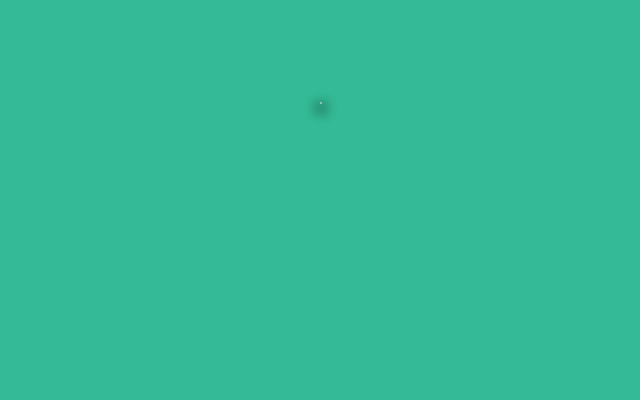
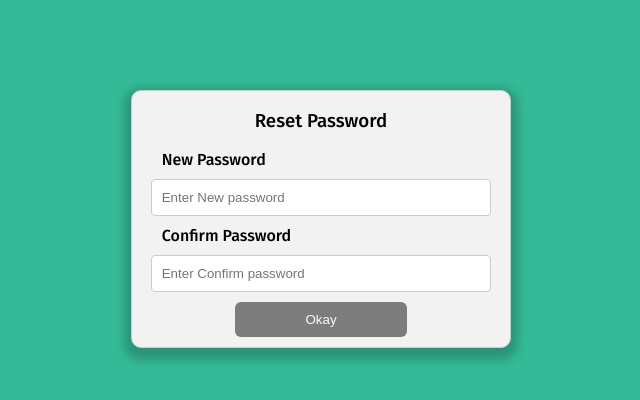
Before and after one commit to rimadas123/chatapp-frontend, a React (Create React App) app: page /resetpassword in a window 1280 px wide. Shown: the top 400 px of the page, without its empty margins (319-959 px from the left). Built offline with nearby package versions, Linux system fonts and the light colour scheme.

Commit message:
made changes in some files

```diff
--- a/src/App.js
+++ b/src/App.js
@@ -3,33 +3,19 @@ import Register from './Components/Register';
 import Login from './Components/Login';
 import { BrowserRouter as Router, Switch, Route } from 'react-router-dom';
 import ForgotPassword from './Components/ForgotPassword';
+import ResetPassword from './Components/ResetPassword';
 
 function App() {
   return (
     <Router>
     <div className="App">
-      {/* <nav>
-        <div className="container">
-          <Link className="brand" to={"/sign-in"}>ChatApp</Link>
-           <div className="collapse navbar-collapse" id="navbarTogglerDemo02">
-             <ul>
-              <li className="item">
-                <Link className="nav-link" to ={"/sign-in"}>Login</Link>
-              </li>
-              <li className="item">
-                <Link className="nav-link" to={"/sign-up"}>Sign up</Link>
-              </li>
-             </ul>
-           </div>
-        </div>
-      </nav> */}
-
       <div className="form">
           <Switch>
             <Route exact path='/' component={Login} />
             <Route path="/sign-in" component={Login} />
             <Route path="/sign-up" component={Register} />
             <Route path="/forgotpassword" component={ForgotPassword} />
+            <Route path="/resetpassword" component={ResetPassword} />
           </Switch>
       </div>
     </div>
--- a/src/Components/ForgotPassword.js
+++ b/src/Components/ForgotPassword.js
@@ -7,12 +7,20 @@ export default class ForgotPassword extends React.Component{
         super(props);
 
         this.state = {
-            Email: ''
+            Email: '',
+            EmailValid:false,
+            submitDisabled: true
         }
     }
 
     handleChangeEmail = event =>{
-        this.setState({ Email: event.target.value })
+        let EmailValid = event.target.value ? true : false;
+        let submitValid = this.state.EmailValid
+        this.setState({
+            Email: event.target.value,
+            EmailValid: EmailValid,
+            submitDisabled: !submitValid
+        })
     }
 
     handleSubmit = event => {
@@ -48,7 +56,7 @@ export default class ForgotPassword extends React.Component{
                     onChange={this.handleChangeEmail}/>
                 </div>
 
-                <button  className="button" onClick={this.handleSubmit}>Sign Up</button>
+                <button  className="button" onClick={this.handleSubmit} disabled={this.state.submitDisabled}>Okay</button>
             </form>
         );
     }
--- a/src/Components/Login.js
+++ b/src/Components/Login.js
@@ -7,16 +7,32 @@ export default class Login extends React.Component {
         super(props);
         this.state = {
             Email:'',
-            Password:''
+            Password:'',
+            EmailValid: false,
+            PasswordValid: false,
+            submitDisabled: true
         }
     }
 
     handleChangeEmail = event => {
-        this.setState({ Email: event.target.value})
+        let EmailValid = event.target.value ? true : false
+        let submitValid = this.state.EmailValid
+        console.log(submitValid);
+        this.setState({
+            Email: event.target.value,
+            EmailValid: EmailValid,
+            submitDisabled : !submitValid
+        });
     }
 
     handleChangePassword = event => {
-        this.setState({ Password: event.target.value})
+        let PasswordValid = event.target.value ? true : false
+        let submitValid = this.state.PasswordValid
+        this.setState({
+            Password: event.target.value,
+            PasswordValid: PasswordValid,
+            submitDisabled: !submitValid
+        });
     }
 
     handleSubmit = event => {
@@ -31,6 +47,7 @@ export default class Login extends React.Component {
         .then(res =>{
             console.log(res);
             console.log(res.data);
+            this.setState({Email:'',Password:''})
         })
         .catch(err => {
             console.log("error caught",err);
@@ -60,7 +77,7 @@ export default class Login extends React.Component {
                     onChange={this.handleChangePassword} />
                 </div>
 
-                <button type="submit" className="button" onClick={this.handleSubmit}>Submit</button>
+                <button type="submit" className="button" onClick={this.handleSubmit} disabled={this.state.submitDisabled}>Submit</button>
                 <p className="forgot-password text-right">
                     Forgot <Link className="nav-link" to ={"/forgotpassword"}>password?</Link>
                 </p>
--- a/src/Components/Register.js
+++ b/src/Components/Register.js
@@ -2,47 +2,91 @@ import React from "react";
 import './css/form.css';
 import axios from 'axios';
 import { Link } from 'react-router-dom';
-
-const Button = ({children, onClick}) => (
-    <div onClick={ onClick } tabIndex={ 0 }>
-        { children }
-    </div>
-);
 
 export default class Register extends React.Component {
     constructor(props) {
         super(props);
 
         this.state = {
-            FirstName: '',
-            LastName: '',
-            Email: '',
-            Password: ''
+            submitDisabled: true,
+            fields: { FirstName: '',LastName: '', Email: '', Password: ''},
+            errors: { FirstName: '',LastName: '', Email: '', Password: ''}
         }
+    }
+
+    handleValidation(){
+        let fields = this.state.fields;
+        let errors = {};
+        let formIsValid = true;
+
+        //First name validation
+        if(!fields["FirstName"]) {
+            formIsValid = false;
+            errors["FirstName"] = "Cannot be Empty";
+        }
+
+        if(typeof fields["FirstName"] !== "undefined") {
+            if(!fields["FirstName"].match(/^[a-zA-Z]+$/)) {
+                formIsValid = false;
+                errors["FirstName"] = "Only letters";
+            }
+        }
+
+        //Last name validation
+        if(!fields["LastName"]) {
+            formIsValid = false;
+            errors["LastName"] = "Cannot be Empty";
+        }
+
+        if(typeof fields["LastName"] !== "undefined") {
+            if(!fields["LastName"].match(/^[a-zA-Z]+$/)) {
+                formIsValid = false;
+                errors["LastName"] = "Only letters";
+            }
+        }
+
+        //Email validation
+        if(!fields["Email"]) {
+            formIsValid = false;
+            errors["Email"] = "Cannot be empty";
+        }
+
+        if(typeof fields["Email"] !== "undefined") {
+            let lastAtPos = fields["Email"].indexOf("@");
+            let lastDotPos = fields["Email"].indexOf(".");
+
+            if(!(lastAtPos < lastDotPos && lastAtPos > 0 && fields["Email"].indexOf('@@') === -1 && lastDotPos > 2 && (fields["Email"].length - lastDotPos) > 2)) {
+                formIsValid = false;
+                errors["Email"] = "Email is not valid";
+            }
+        }
+
+        //Password validation
+        if(!fields["Password"]){
+            formIsValid = false;
+            errors["Password"] = "Cannot be empty";
+        }
+
+        this.setState({errors: errors})
+        return formIsValid;
 
     }
 
+    // handleChangePassword = event => {
+    //     let PasswordValid = event.target.value ? true : false;
+    //     let submitValid = this.state.PasswordValid
+    //     this.setState({
+    //         Password: event.target.value,
+    //         PasswordValid:PasswordValid,
+    //         submitDisabled: !submitValid
+    //     });
+    // }
 
-    handleChangeFirstName = event => {
-        this.setState({FirstName: event.target.value});
-    }
+    handleSubmit(){
 
-    handleChangeLastName = event => {
-        this.setState({LastName: event.target.value});
-    }
-
-    handleChangeEmail = event => {
-        this.setState({Email: event.target.value});
-    }
-
-    handleChangePassword = event => {
-        this.setState({Password: event.target.value});
-    }
-
-    handleSubmit = event => {
-
-        event.preventDefault();
-
+        if(!this.handleValidation){
+            alert("Form has errors")
+        } else {
             const user = {
                 FirstName: this.state.FirstName,
                 LastName: this.state.LastName,
@@ -57,16 +101,20 @@ export default class Register extends React.Component {
             .then(res => {
                 console.log(res);
                 console.log(res.data);
+                this.setState({FirstName:'',LastName:'',Email:'',Password:''})
             })
             .catch(err =>{
                 console.log("error caught",err);
             })
-
+        }
     }
 
-    isDisabled = () => {
+    handleChange(field, event) {
+        let fields = this.state.fields;
+        fields[field] = event.target.value;
+        this.setState({fields});
+    }
 
-    }
     render() {
         return (
             <form>
@@ -79,8 +127,9 @@ export default class Register extends React.Component {
                      className="form-control"
                      placeholder="First Name"
                      name="firstname"
-                     value={this.state.FirstName}
-                     onChange={this.handleChangeFirstName} />
+                     value={this.state.fields["FirstName"]}
+                     onChange={this.handleChange.bind(this,"FirstName")} />
+                     <span style={{color: "red"}}>{this.state.errors["FirstName"]}</span>
                 </div>
 
                 <div className="form-group">
@@ -90,8 +139,9 @@ export default class Register extends React.Component {
                     className="form-control"
                     placeholder="Last Name"
                     name="lastname"
-                    value={this.state.LastName}
-                    onChange={this.handleChangeLastName}/>
+                    value={this.state.fields["LastName"]}
+                    onChange={this.handleChange.bind(this,"LastName")}/>
+                    <span style={{color: "red"}}>{this.state.errors["LastName"]}</span>
                 </div>
 
                 <div className="form-group">
@@ -101,8 +151,9 @@ export default class Register extends React.Component {
                     className="form-control"
                     placeholder="Email Address"
                     name="email"
-                    value={this.state.Email}
-                    onChange={this.handleChangeEmail}/>
+                    value={this.state.fields["Email"]}
+                    onChange={this.handleChange.bind(this,"Email")}/>
+                    <span style={{color: "red"}}>{this.state.errors["Email"]}</span>
                 </div>
 
                 <div className="form-group">
@@ -112,11 +163,12 @@ export default class Register extends React.Component {
                     className="form-control"
                     placeholder="Password"
                     name="password"
-                    value={this.state.Password}
-                    onChange={this.handleChangePassword}/>
+                    value={this.state.fields["Password"]}
+                    onChange={this.handleChange.bind(this,"Password")}/>
+                    <span style={{color: "red"}}>{this.state.errors["Password"]}</span>
                 </div>
 
-                <button  className="button" onClick={this.handleSubmit}>Sign Up</button>
+                <button type="submit" className="button" onClick={this.handleSubmit.bind(this)}>Sign Up</button>
                 <p className="forgot-password text-right">
                 Already registered ? <Link className="nav-link" to ={"/sign-in"}> Sign In</Link>
                 </p>
--- a/src/Components/ResetPassword.js
+++ b/src/Components/ResetPassword.js
@@ -0,0 +1,68 @@
+import React from "react";
+import axios from 'axios';
+import './css/form.css';
+
+export default class ResetPassword extends React.Component {
+    constructor(props) {
+        super(props);
+        this.state = {
+            NewPassword:'',
+            ConfirmPassword:'',
+        }
+    }
+
+    handleNewPassword = event => {
+        this.setState({ NewPassword: event.target.value})
+    }
+
+    handleConfirmPassword = event => {
+        this.setState({ConfirmPassword: event.target.value})
+    }
+
+    handleSubmit = event => {
+        event.preventDefault();
+
+        const { NewPassword, ConfirmPassword } = this.state;
+        if(NewPassword !== ConfirmPassword) {
+            alert("Password does not match");
+        } else {
+
+            axios.post('http://localhost:3001/resetpassword',ConfirmPassword)
+            .then(res =>{
+                console.log(res);
+                console.log(res.data);
+            })
+            .catch(err => {
+                console.log("caught error",err);
+            })
+        }
+    }
+
+    render(){
+        return(
+            <form>
+                <h3>Reset Password</h3>
+
+                <div className="form-group">
+                    <label>New Password</label>
+                    <input type="password"
+                    className="form-control"
+                    placeholder="Enter New password"
+                    value={this.state.NewPassword}
+                    onChange={this.handleNewPassword} />
+                </div>
+
+                <div className="form-group">
+                    <label>Confirm Password</label>
+                    <input type="password"
+                    className="form-control"
+                    placeholder="Enter Confirm password"
+                    value={this.state.ConfirmPassword}
+                    onChange={this.handleConfirmPassword} />
+                </div>
+
+                <button  className="button" onClick={this.handleSubmit}>Okay</button>
+            </form>
+        );
+    }
+}
--- /dev/null
+++ b/src/Components/Validation.js
@@ -0,0 +1,3 @@
+export const handleValidation = () => {
+
+}
--- a/src/Components/css/form.css
+++ b/src/Components/css/form.css
@@ -46,6 +46,10 @@
       margin-bottom:10px;
   }
 
+  .button:hover {
+    background-color: #000000;
+  }
+
   label{
       float: left;
       padding-left: 30px;
```
Lines whose indentation alone changed are shown as unchanged.
